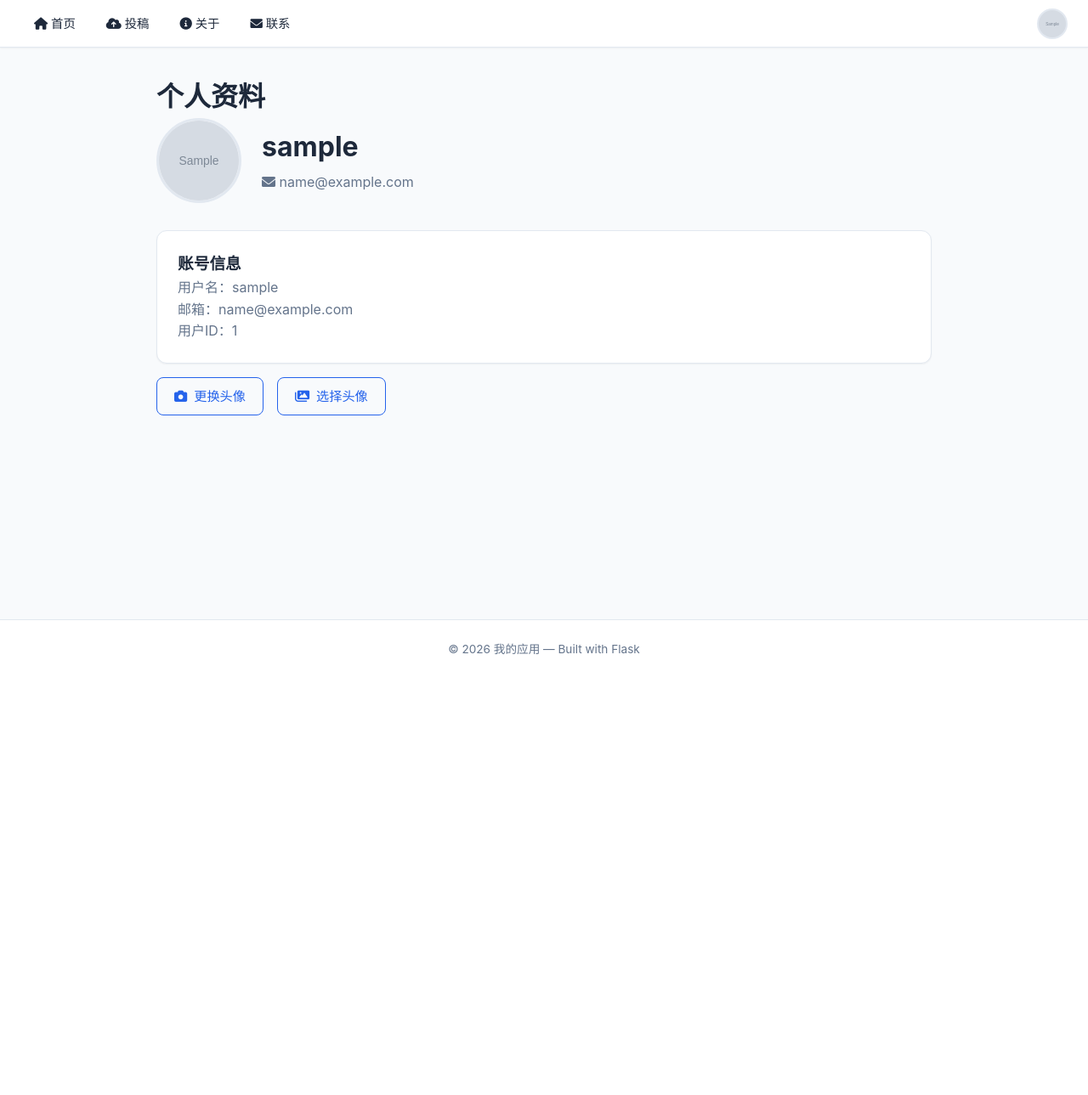
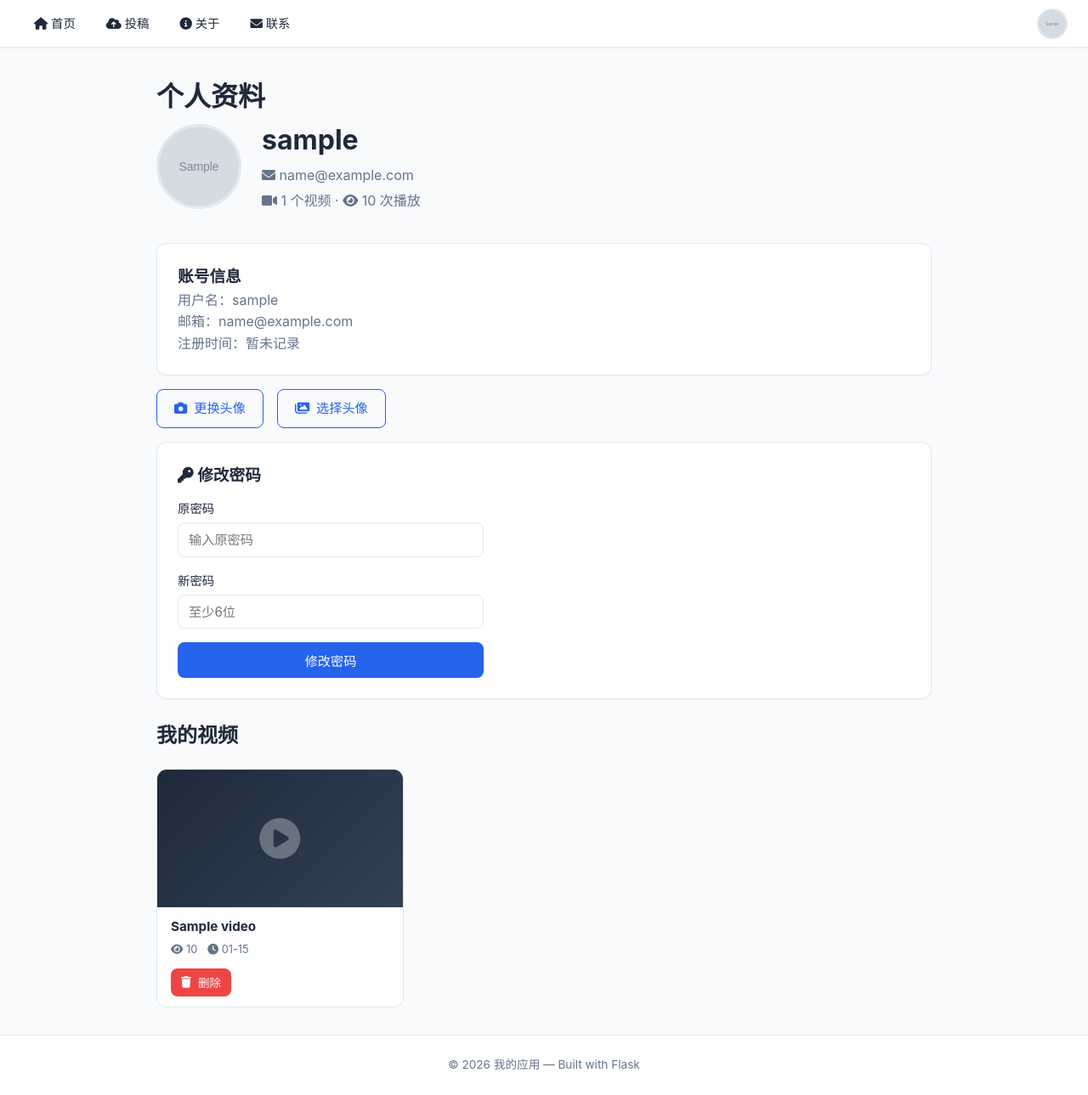
Before and after one commit to ezAiEly/Flask, a Flask app: page /profile in a window 1280 px wide. Shown: the whole page at 85% size. Before the commit the page ends 770 px from the top, so only its background shows below. Run offline with Flask 3, Linux system fonts and the light colour scheme; the visitor is signed in with stand-in values (Sample User, id 1); tables that the repository leaves empty hold one stand-in row (values such as "Sample post"); grey boxes marked "Sample" are stand-in pictures.

Commit message:
fix: 完善网站核心功能
- 注册接口返回 JWT，前端存储，修复新用户无法发弹幕的 bug
- 登录/注册支持 ?next= 参数，登录后回到来源页面
- 退出登录时清除 localStorage 中的 JWT
- 个人中心展示用户上传的视频列表和总播放量
- 新增密码修改功能 (POST /api/change-password)
- 新增视频删除功能 (POST /video/<id>/delete)，含文件清理
- 首页视频列表分页（每页12条）
- Contact 表单使用 .get() 防止 KeyError
- 修复默认头像后缀 .png → .GIF
- 新增 400 错误页面处理
- 更新关于页面功能列表
- 所有需登录的路由自动携带 ?next= 跳转来源

```diff
--- a/app.py
+++ b/app.py
@@ -52,7 +52,7 @@ class User(db.Model):
     username = db.Column(db.String(80), unique=True, nullable=False)
     email = db.Column(db.String(120), unique=True, nullable=False)
     password_hash = db.Column(db.String(200), nullable=False)
-    avatar = db.Column(db.String(200), default='default-avatar.png')
+    avatar = db.Column(db.String(200), default='default-avatar.GIF')
 
     def set_password(self, password):
         self.password_hash = generate_password_hash(password)
@@ -121,8 +121,11 @@ def inject_user():
 # ========== 页面路由 ==========
 @app.route('/')
 def index():
-    videos = Video.query.order_by(Video.created_at.desc()).all()
-    return render_template('index.html', videos=videos)
+    page = request.args.get('page', 1, type=int)
+    pagination = Video.query.order_by(Video.created_at.desc())\
+        .paginate(page=page, per_page=12, error_out=False)
+    return render_template('index.html',
+        videos=pagination.items, pagination=pagination)
 
 
 @app.route('/login-page')
@@ -142,12 +145,14 @@ def about():
 
 @app.route('/contact', methods=['GET', 'POST'])
 def contact():
-    logging.info("Contact page accessed")
     if request.method == 'POST':
-        name = request.form['name']
-        email = request.form['email']
-        message = request.form['message']
-        logging.info(f"Contact form: {name} - {email}: {message}")
+        name = request.form.get('name', '').strip()
+        email = request.form.get('email', '').strip()
+        message = request.form.get('message', '').strip()
+        if not name or not email or not message:
+            flash('请填写所有必填字段', 'error')
+            return render_template('contact.html')
+        logging.info("Contact form: %s - %s: %s", name, email, message)
         flash('留言提交成功，感谢你的反馈！', 'success')
         return render_template('contact.html', success=True)
     return render_template('contact.html')
@@ -156,8 +161,14 @@ def contact():
 @app.route('/profile')
 def profile():
     if 'user_id' not in session:
-        return redirect(url_for('login_page'))
-    return render_template('profile.html')
+        next_url = request.path
+        return redirect(url_for('login_page', next=next_url))
+    user = User.query.get(session['user_id'])
+    user_videos = Video.query.filter_by(user_id=user.id)\
+        .order_by(Video.created_at.desc()).all()
+    total_views = sum(v.views for v in user_videos)
+    return render_template('profile.html',
+        user=user, user_videos=user_videos, total_views=total_views)
 
 
 @app.route('/logout')
@@ -178,7 +189,8 @@ def video_page(video_id):
 @app.route('/upload-video', methods=['GET', 'POST'])
 def upload_video():
     if 'user_id' not in session:
-        return redirect(url_for('login_page'))
+        next_url = request.path
+        return redirect(url_for('login_page', next=next_url))
 
     if request.method == 'POST':
         title = request.form.get('title', '').strip()
@@ -244,7 +256,8 @@ def register():
 
     session['user_id'] = user.id
     session['username'] = user.username
-    return jsonify({'message': '注册成功'}), 201
+    access_token = create_access_token(identity=str(user.id))
+    return jsonify({'message': '注册成功', 'access_token': access_token}), 201
 
 
 @app.route('/login', methods=['POST'])
@@ -268,7 +281,8 @@ def login():
 @app.route('/choose-avatar')
 def choose_avatar():
     if 'user_id' not in session:
-        return redirect(url_for('login_page'))
+        next_url = request.path
+        return redirect(url_for('login_page', next=next_url))
 
     images_dir = os.path.join(app.static_folder, 'images')
     allowed_extensions = {'.png', '.jpg', '.jpeg', '.gif', '.bmp'}
@@ -288,7 +302,8 @@ def choose_avatar():
 @app.route('/upload-avatar', methods=['GET', 'POST'])
 def upload_avatar():
     if 'user_id' not in session:
-        return redirect(url_for('login_page'))
+        next_url = request.path
+        return redirect(url_for('login_page', next=next_url))
 
     user = User.query.get(session['user_id'])
 
@@ -464,7 +479,53 @@ def get_danmakus(video_id):
     })
 
 
+# ========== 视频管理 API ==========
+@app.route('/video/<int:video_id>/delete', methods=['POST'])
+def delete_video(video_id):
+    if 'user_id' not in session:
+        next_url = request.path
+        return redirect(url_for('login_page', next=next_url))
+    video = Video.query.get_or_404(video_id)
+    if video.user_id != session['user_id']:
+        flash('无权删除此视频', 'error')
+        return redirect(url_for('video_page', video_id=video_id))
+    Danmaku.query.filter_by(video_id=video_id).delete()
+    filepath = os.path.join(VIDEO_UPLOAD_FOLDER, video.filename)
+    if os.path.exists(filepath):
+        os.remove(filepath)
+    db.session.delete(video)
+    db.session.commit()
+    flash('视频已删除', 'info')
+    return redirect(url_for('index'))
+
+
+@app.route('/api/change-password', methods=['POST'])
+def change_password():
+    if 'user_id' not in session:
+        return jsonify({'error': '未登录'}), 401
+    data = request.get_json()
+    old_pw = data.get('old_password', '')
+    new_pw = data.get('new_password', '')
+    if not old_pw or not new_pw:
+        return jsonify({'error': '请填写原密码和新密码'}), 400
+    if len(new_pw) < 6:
+        return jsonify({'error': '新密码至少6位'}), 400
+    user = User.query.get(session['user_id'])
+    if not user.check_password(old_pw):
+        return jsonify({'error': '原密码错误'}), 403
+    user.set_password(new_pw)
+    db.session.commit()
+    return jsonify({'message': '密码修改成功'})
+
+
 # ========== 错误处理 ==========
+@app.errorhandler(400)
+def bad_request(e):
+    return render_template('error.html', code=400,
+        title='请求无效',
+        message='请求包含无效参数，请检查后重试。'), 400
+
+
 @app.errorhandler(404)
 def not_found(e):
     return render_template('error.html', code=404,
--- a/templates/base.html
+++ b/templates/base.html
@@ -38,7 +38,7 @@
                 {% if current_user %}
                     <a href="{{ url_for('profile') }}"><i class="fas fa-user-circle"></i> 个人资料</a>
                     <a href="{{ url_for('upload_avatar') }}"><i class="fas fa-camera"></i> 设置头像</a>
-                    <a href="{{ url_for('logout') }}"><i class="fas fa-sign-out-alt"></i> 退出</a>
+                    <a href="{{ url_for('logout') }}" onclick="localStorage.removeItem('access_token')"><i class="fas fa-sign-out-alt"></i> 退出</a>
                 {% else %}
                     <a href="{{ url_for('login_page') }}"><i class="fas fa-sign-in-alt"></i> 登录</a>
                     <a href="{{ url_for('register_page') }}"><i class="fas fa-user-plus"></i> 注册</a>
--- a/templates/login.html
+++ b/templates/login.html
@@ -39,6 +39,8 @@ document.getElementById('loginForm').addEventListener('submit', async function(e
         username: document.getElementById('username').value.trim(),
         password: document.getElementById('password').value
     };
+    var params = new URLSearchParams(window.location.search);
+    var nextUrl = params.get('next') || '/';
     try {
         var response = await fetch('/login', {
             method: 'POST',
@@ -49,7 +51,7 @@ document.getElementById('loginForm').addEventListener('submit', async function(e
         if (response.ok) {
             localStorage.setItem('access_token', result.access_token);
             showToast('登录成功，正在跳转...', 'success');
-            setTimeout(function() { window.location.href = '/'; }, 600);
+            setTimeout(function() { window.location.href = nextUrl; }, 600);
         } else {
             showToast(result.error || '登录失败', 'error');
         }
--- a/templates/profile.html
+++ b/templates/profile.html
@@ -1,4 +1,3 @@
-<!-- profile.html -->
 {% extends "base.html" %}
 {% block title %}个人资料{% endblock %}
 {% block content %}
@@ -17,6 +16,7 @@
   <div class="profile-info">
     <h1>{{ current_user.username }}</h1>
     <p><i class="fas fa-envelope"></i> {{ current_user.email }}</p>
+    <p><i class="fas fa-video"></i> {{ user_videos|length }} 个视频 · <i class="fas fa-eye"></i> {{ total_views }} 次播放</p>
   </div>
 </div>
 
@@ -24,11 +24,108 @@
   <h3>账号信息</h3>
   <p class="text-muted">用户名：{{ current_user.username }}</p>
   <p class="text-muted">邮箱：{{ current_user.email }}</p>
-    <p class="text-muted">用户ID：{{ current_user.id }}</p>
+  <p class="text-muted">注册时间：暂未记录</p>
 </div>
 
-<div style="display:flex; gap:1rem;">
+<div style="display:flex; gap:1rem; flex-wrap:wrap;">
   <a href="{{ url_for('upload_avatar') }}" class="btn btn-outline"><i class="fas fa-camera"></i> 更换头像</a>
   <a href="{{ url_for('choose_avatar') }}" class="btn btn-outline"><i class="fas fa-images"></i> 选择头像</a>
 </div>
+
+<!-- 修改密码 -->
+<div class="card mt-2">
+  <h3><i class="fas fa-key"></i> 修改密码</h3>
+  <form id="passwordForm" style="max-width:360px; margin-top:12px;">
+    <div class="form-group">
+      <label for="oldPassword">原密码</label>
+      <input type="password" id="oldPassword" placeholder="输入原密码" required>
+      <span class="error-text"></span>
+    </div>
+    <div class="form-group">
+      <label for="newPassword">新密码</label>
+      <input type="password" id="newPassword" placeholder="至少6位" minlength="6" required>
+      <span class="error-text"></span>
+    </div>
+    <button type="submit" class="btn btn-primary" id="pwBtn">
+      <span class="btn-text">修改密码</span>
+      <span class="spinner hidden" id="pwSpinner"></span>
+    </button>
+  </form>
+</div>
+
+<!-- 我的视频 -->
+<h2 class="mt-3">我的视频</h2>
+{% if user_videos %}
+<div class="video-grid">
+  {% for v in user_videos %}
+  <div class="video-card">
+    <a href="{{ url_for('video_page', video_id=v.id) }}" style="text-decoration:none;color:inherit;">
+      <div class="video-card-thumb">
+        <i class="fas fa-play-circle"></i>
+      </div>
+      <div class="video-card-body">
+        <h3>{{ v.title }}</h3>
+        <div class="meta">
+          <span><i class="fas fa-eye"></i> {{ v.views }}</span>
+          <span><i class="fas fa-clock"></i> {{ v.created_at.strftime('%m-%d') }}</span>
+        </div>
+      </div>
+    </a>
+    <div style="padding:0 16px 12px;">
+      <form method="POST" action="{{ url_for('delete_video', video_id=v.id) }}"
+            onsubmit="return confirm('确定删除视频「{{ v.title }}」？此操作不可撤销。');">
+        <button type="submit" class="btn btn-sm btn-danger"><i class="fas fa-trash"></i> 删除</button>
+      </form>
+    </div>
+  </div>
+  {% endfor %}
+</div>
+{% else %}
+<p class="text-muted">还没有上传过视频。</p>
+<a href="{{ url_for('upload_video') }}" class="btn btn-primary mt-1"><i class="fas fa-cloud-upload-alt"></i> 上传第一个视频</a>
+{% endif %}
 {% endblock %}
+
+{% block scripts %}
+<script>
+(function () {
+  var form = document.getElementById('passwordForm');
+  var btn = document.getElementById('pwBtn');
+  var btnText = btn.querySelector('.btn-text');
+  var spinner = document.getElementById('pwSpinner');
+
+  form.addEventListener('submit', async function (e) {
+    e.preventDefault();
+    var oldPw = document.getElementById('oldPassword').value;
+    var newPw = document.getElementById('newPassword').value;
+    if (!oldPw || !newPw) { showToast('请填写所有字段', 'error'); return; }
+    if (newPw.length < 6) { showToast('新密码至少6位', 'error'); return; }
+
+    btn.disabled = true;
+    btnText.textContent = '修改中...';
+    spinner.classList.remove('hidden');
+
+    try {
+      var resp = await fetch('/api/change-password', {
+        method: 'POST',
+        headers: { 'Content-Type': 'application/json' },
+        body: JSON.stringify({ old_password: oldPw, new_password: newPw })
+      });
+      var result = await resp.json();
+      if (resp.ok) {
+        showToast('密码修改成功', 'success');
+        form.reset();
+      } else {
+        showToast(result.error || '修改失败', 'error');
+      }
+    } catch (err) {
+      showToast('网络请求失败', 'error');
+    } finally {
+      btn.disabled = false;
+      btnText.textContent = '修改密码';
+      spinner.classList.add('hidden');
+    }
+  });
+})();
+</script>
+{% endblock %}
```
Also changed, not shown: templates/about.html (+7 -4 lines), templates/index.html (+12 -0 lines), templates/register.html (+7 -1 lines), templates/video.html (+8 -0 lines). Lines whose indentation alone changed are shown as unchanged.
